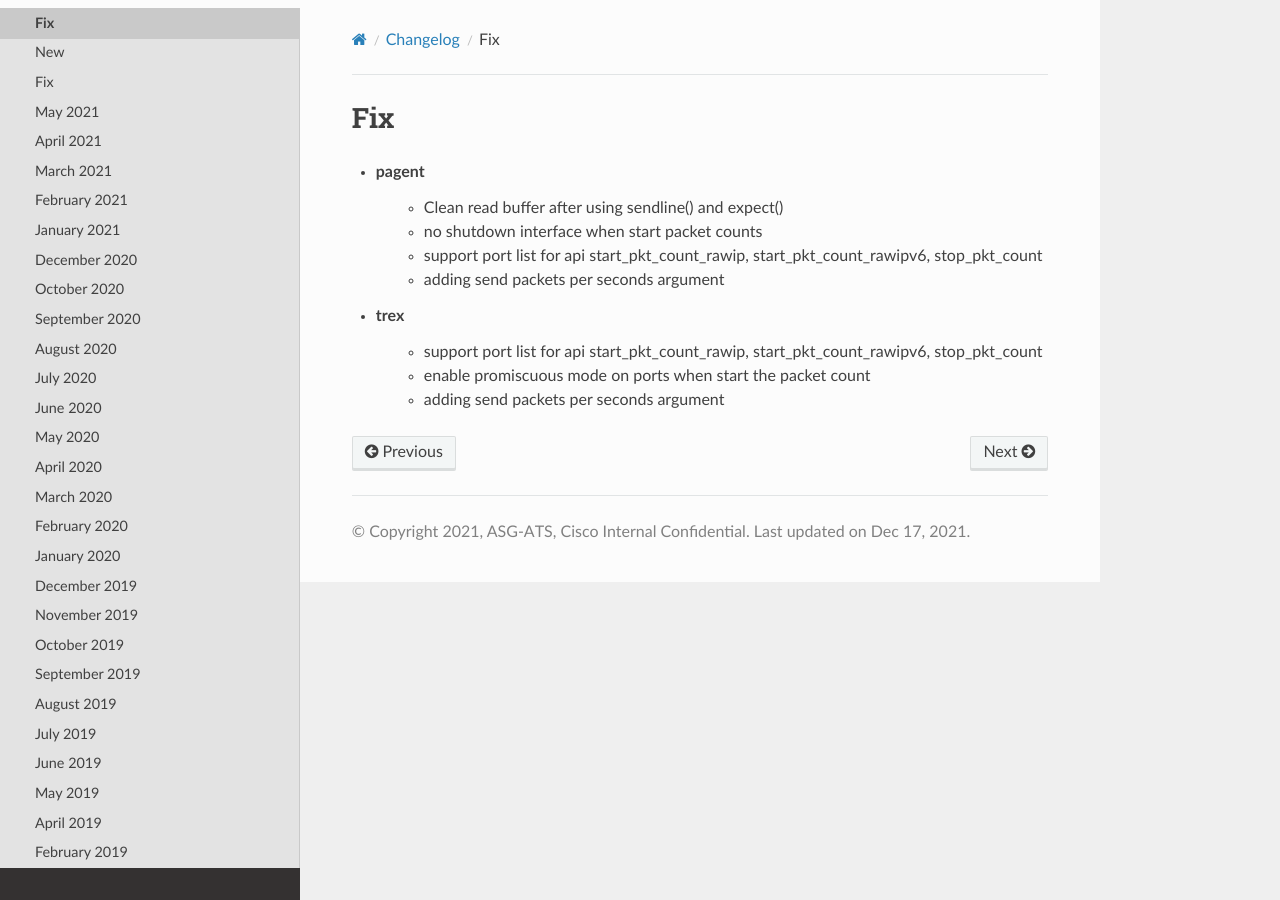
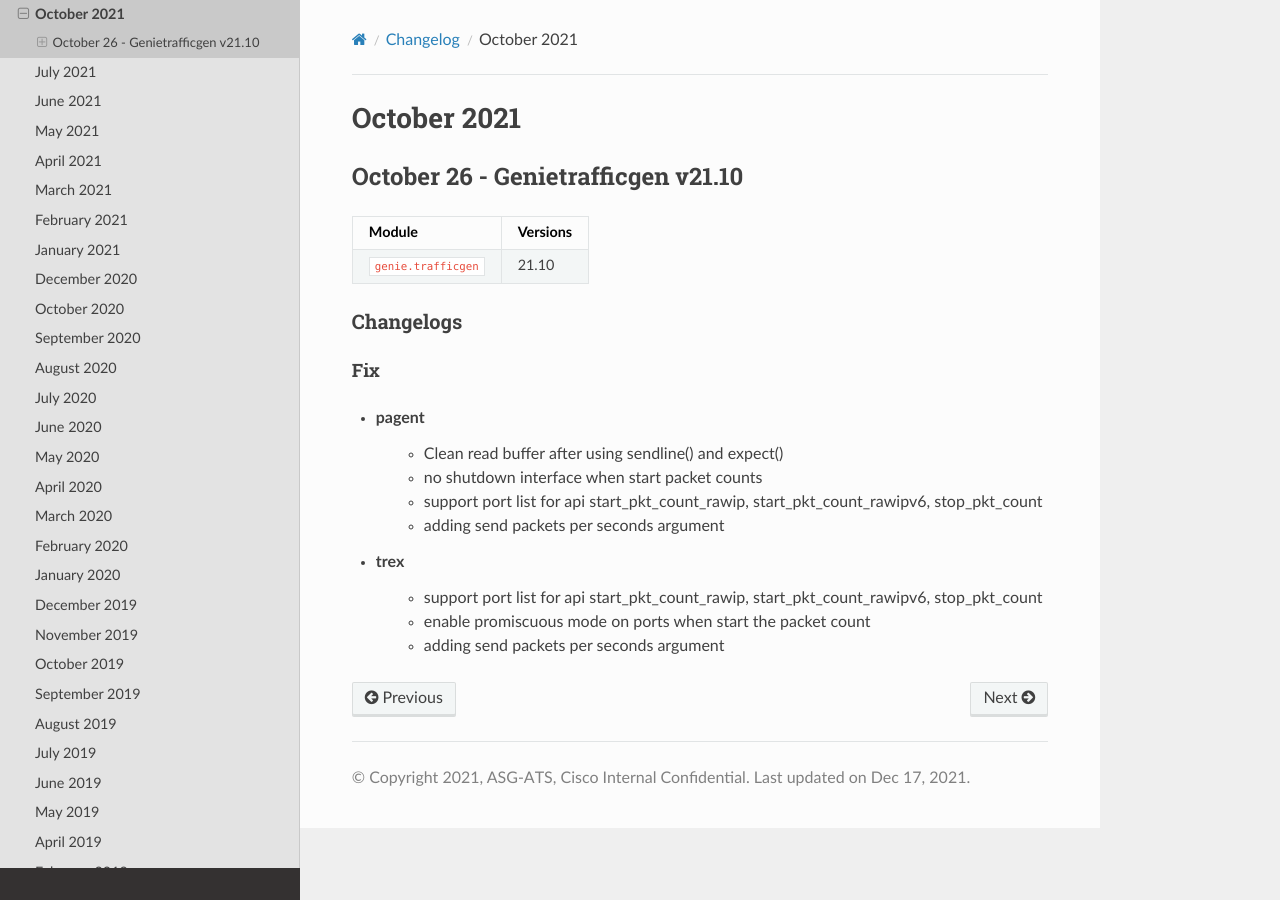
Before and after one commit to CiscoTestAutomation/genietrafficgen, a Sphinx documentation site: the page built from docs/changelog/2021/october.rst, in a window 1280 px wide. Built offline with Sphinx 7.4.7 and the Read the Docs theme 2.0.0, drawn with Linux system fonts in a browser that asks for light colours.

Commit message:
Fix changelogs

```diff
--- a/docs/changelog/2021/october.rst
+++ b/docs/changelog/2021/october.rst
@@ -1,3 +1,22 @@
+October 2021
+============
+
+October 26 - Genietrafficgen v21.10
+-----------------------------------
+
+
+
++-------------------------------+-------------------------------+
+| Module                        | Versions                      |
++===============================+===============================+
+| ``genie.trafficgen``          | 21.10                         |
++-------------------------------+-------------------------------+
+
+
+
+
+Changelogs
+^^^^^^^^^^
 --------------------------------------------------------------------------------
                                       Fix
 --------------------------------------------------------------------------------
```
Also changed, not shown: docs/changelog/2021/december.rst (+19 -0 lines), docs/changelog/2021/july.rst (+19 -0 lines), docs/changelog/2021/june.rst (+19 -0 lines), docs/changelog/2021/september.rst (+19 -0 lines).
